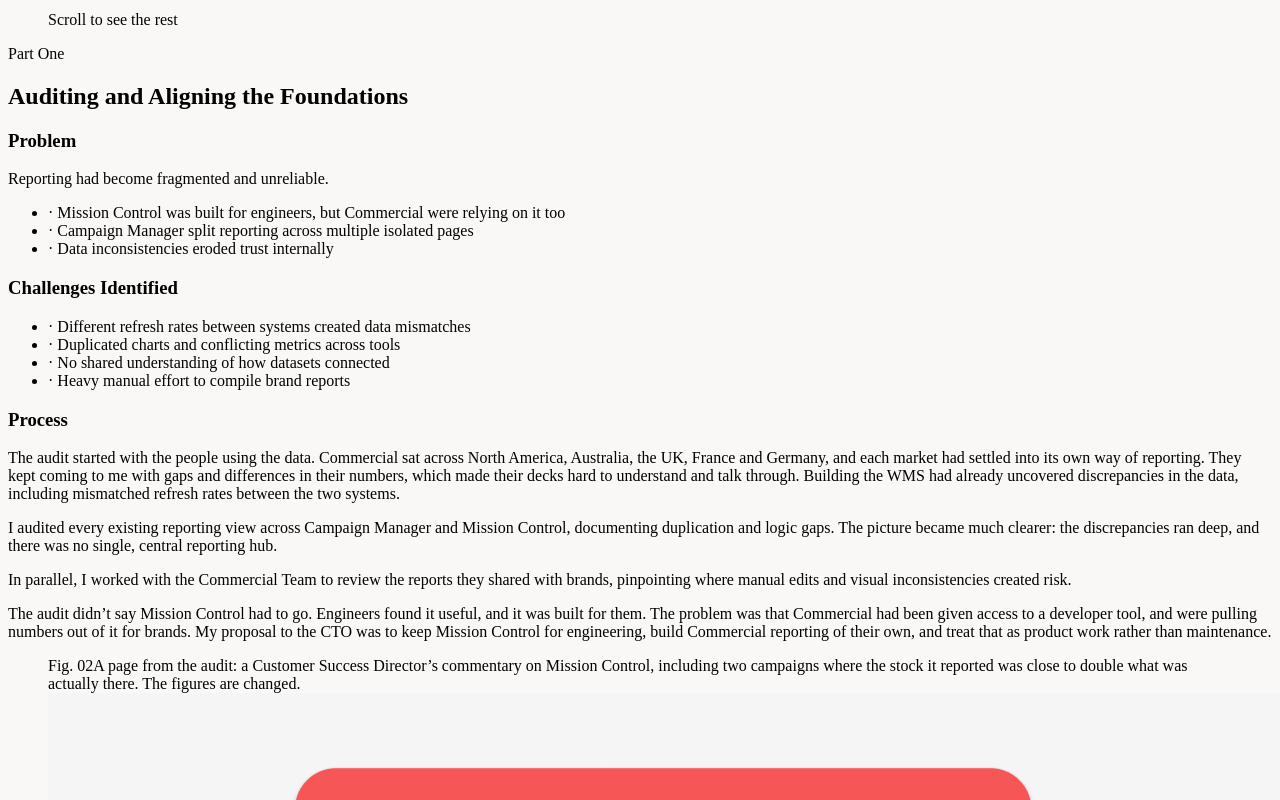
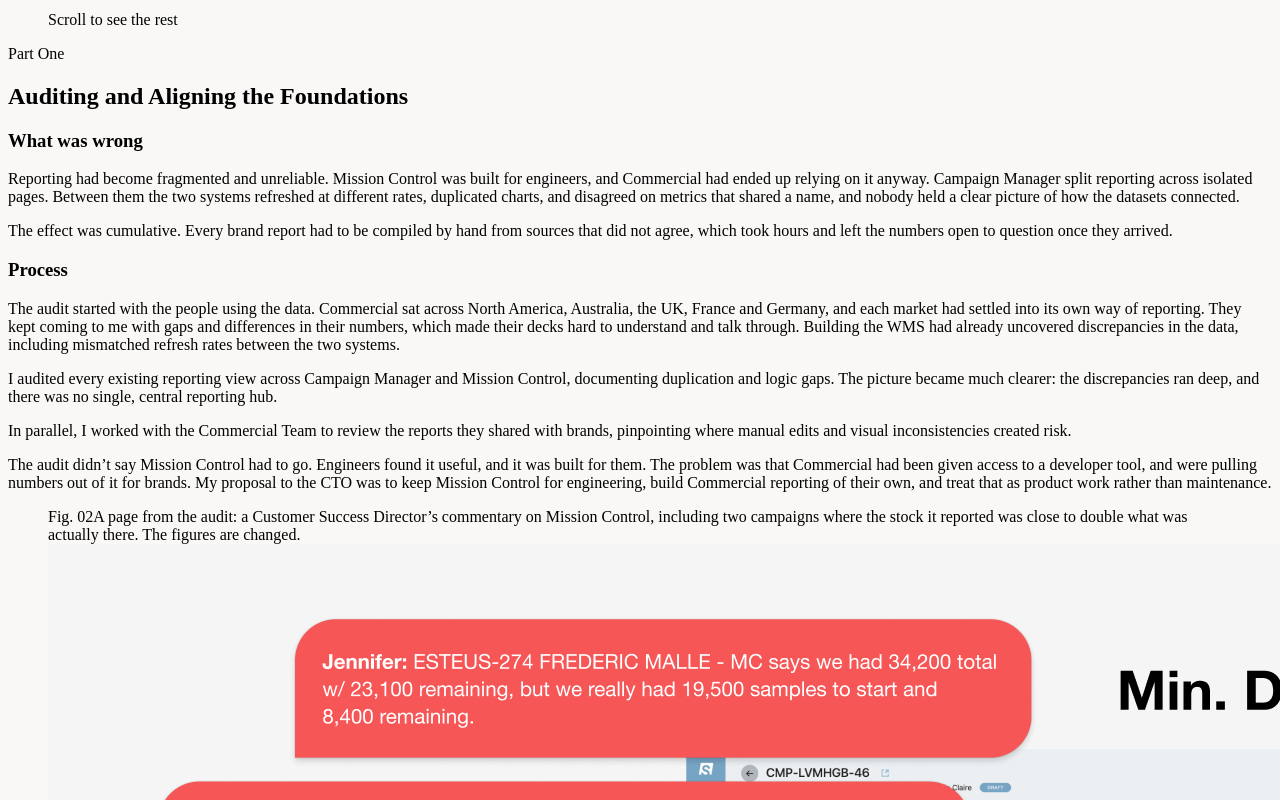
Before and after one commit to jadeparrish/portfolio, a Next.js app: page /work/reporting in a window 1280 px wide. Shown: the part 1720-2520 px from the top of the page. Built offline with nearby package versions, Linux system fonts and the light colour scheme.

Commit message:
Revise reporting section and clarify issues
Replaced 'Backed by' section with 'Audit found' details and expanded on the issues with reporting fragmentation and reliability.

```diff
--- a/app/work/reporting/page.js
+++ b/app/work/reporting/page.js
@@ -63,8 +63,8 @@ export default function ReportingCaseStudy() {
               <p className="text-sm font-medium text-[#49769E] [text-wrap:balance]">8 hour reports, halved</p>
             </div>
             <div>
-              <p className="text-[10px] uppercase tracking-[0.15em] text-neutral-600 mb-1.5">Backed by</p>
-              <p className="text-sm font-medium text-neutral-900 [text-wrap:balance]">CTO-approved initiative</p>
+              <p className="text-[10px] uppercase tracking-[0.15em] text-neutral-600 mb-1.5">Audit found</p>
+              <p className="text-sm font-medium text-neutral-900 [text-wrap:balance]">Stock overstated by 80%</p>
             </div>
           </div>
         </section>
@@ -192,25 +192,22 @@ export default function ReportingCaseStudy() {
 
           <div className="space-y-10">
             <div>
-              <SubLabel>Problem</SubLabel>
-              <p className="text-neutral-700 text-[17px] sm:text-[18px] leading-[1.75] mb-4">
-                Reporting had become fragmented and unreliable.
-              </p>
-              <ul className="space-y-4 text-neutral-700 text-[17px] sm:text-[18px] leading-[1.75]">
-                <li className="flex gap-3"><span aria-hidden="true" className="text-[#49769E]">&middot;</span> Mission Control was built for engineers, but Commercial were relying on it too</li>
-                <li className="flex gap-3"><span aria-hidden="true" className="text-[#49769E]">&middot;</span> Campaign Manager split reporting across multiple isolated pages</li>
-                <li className="flex gap-3"><span aria-hidden="true" className="text-[#49769E]">&middot;</span> Data inconsistencies eroded trust internally</li>
-              </ul>
-            </div>
-
-            <div>
-              <SubLabel>Challenges Identified</SubLabel>
-              <ul className="space-y-4 text-neutral-700 text-[17px] sm:text-[18px] leading-[1.75]">
-                <li className="flex gap-3"><span aria-hidden="true" className="text-[#49769E]">&middot;</span> Different refresh rates between systems created data mismatches</li>
-                <li className="flex gap-3"><span aria-hidden="true" className="text-[#49769E]">&middot;</span> Duplicated charts and conflicting metrics across tools</li>
-                <li className="flex gap-3"><span aria-hidden="true" className="text-[#49769E]">&middot;</span> No shared understanding of how datasets connected</li>
-                <li className="flex gap-3"><span aria-hidden="true" className="text-[#49769E]">&middot;</span> Heavy manual effort to compile brand reports</li>
-              </ul>
+              <SubLabel>What was wrong</SubLabel>
+              <div className="space-y-4 text-neutral-700 text-[17px] sm:text-[18px] leading-[1.75]">
+                <p>
+                  Reporting had become fragmented and unreliable. Mission Control was
+                  built for engineers, and Commercial had ended up relying on it anyway.
+                  Campaign Manager split reporting across isolated pages. Between them the
+                  two systems refreshed at different rates, duplicated charts, and
+                  disagreed on metrics that shared a name, and nobody held a clear picture
+                  of how the datasets connected.
+                </p>
+                <p>
+                  The effect was cumulative. Every brand report had to be compiled by hand
+                  from sources that did not agree, which took hours and left the numbers
+                  open to question once they arrived.
+                </p>
+              </div>
             </div>
 
             <div>
@@ -407,9 +404,9 @@ export default function ReportingCaseStudy() {
               stopped being something you rebuilt by hand every time.
             </p>
             <p>
-              It became the foundation for everything that followed. The stock work, the
-              ROI dashboards, all of it traces back to one audit that started because
-              people simply couldn&rsquo;t agree on the numbers anymore.
+              It became the foundation for everything that followed. The stock work and
+              the ROI dashboards both trace back to that audit. What started as an
+              argument about whose numbers were right ended with one set everybody used.
             </p>
           </div>
         </section>
```
